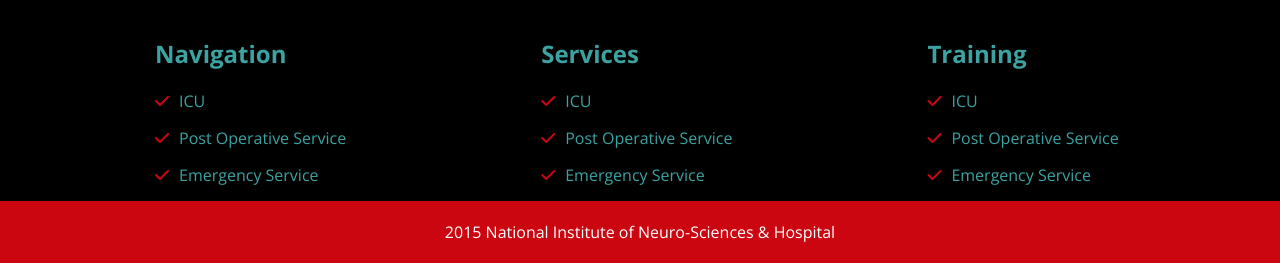
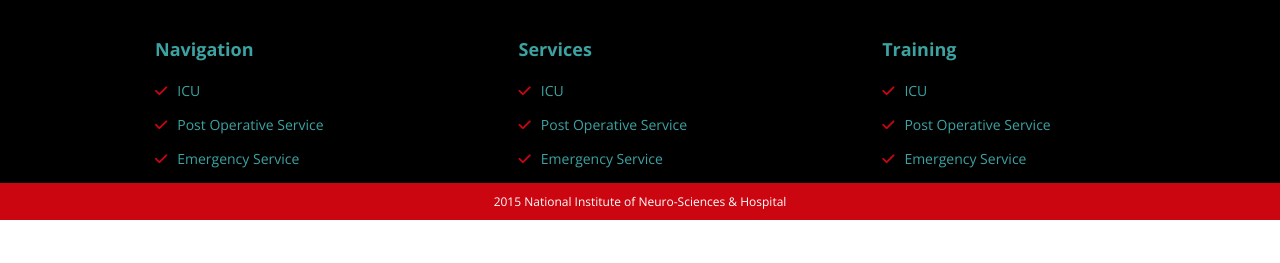
Before and after one commit to rknz/cit-hospital, a plain HTML site: page index.html in a window 1280 px wide. Shown: the part 2392-2655 px from the top of the page. After the commit the page ends 2612 px from the top, so only its background shows below. Drawn offline with nearby package versions, Linux system fonts and the light colour scheme.

Commit message:
Update style.css

```diff
--- a/css/style.css
+++ b/css/style.css
@@ -403,10 +403,11 @@ hero_section end
     padding: 50px 0;
 }
 #Footer p{
+    font-size: 12px;
     display: block;
     color: #fff;
     text-align: center;
-    padding: 20px 0;
+    padding: 10px 0;
     background-color: #cb0611;
 }
 .footer_sec{
@@ -440,17 +441,16 @@ hero_section end
 .f_section h2{
     margin-top: 20px;
     padding: 20px 0;
+    font-size: 18px;
 }
 .f_section ul li{
+    font-size: 14px;
     margin-bottom:15px;
 }
 .f_section ul li i{
     margin-right: 10px;
     color: #cb0611;
 }
-.f_section ul li a i{
-
-}
 /* ===============
     footer end
 =============== */
```
